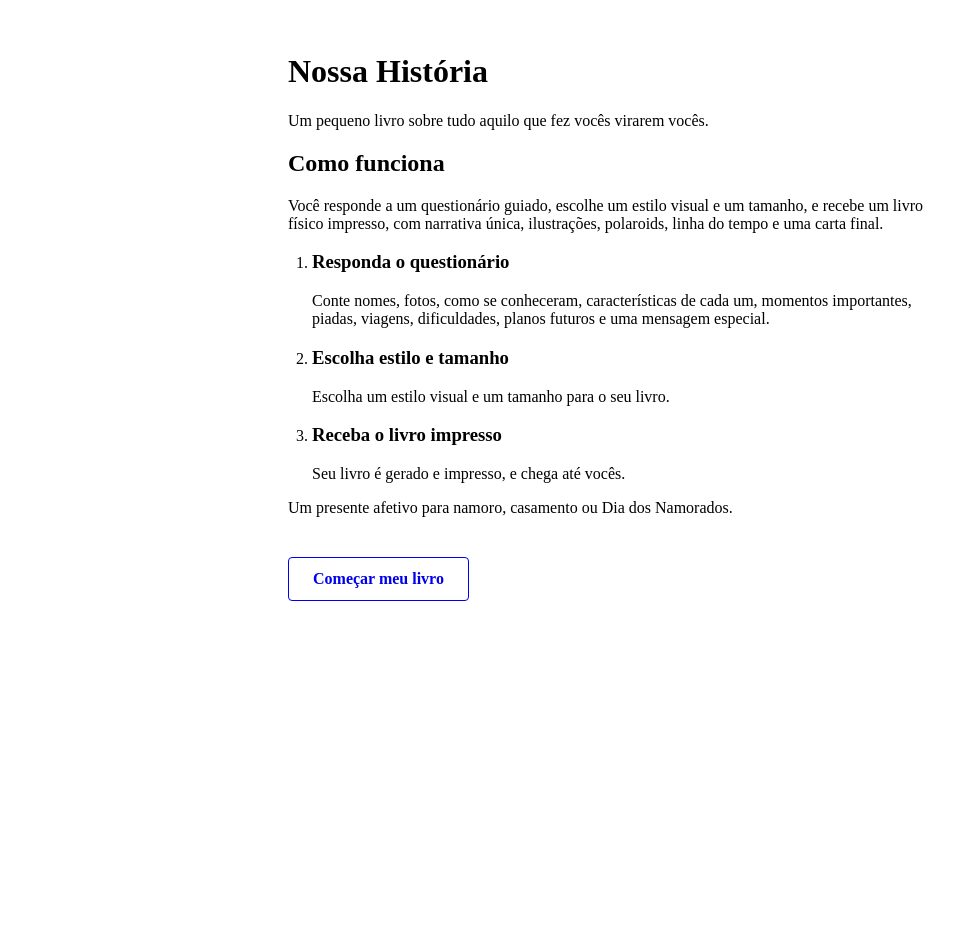
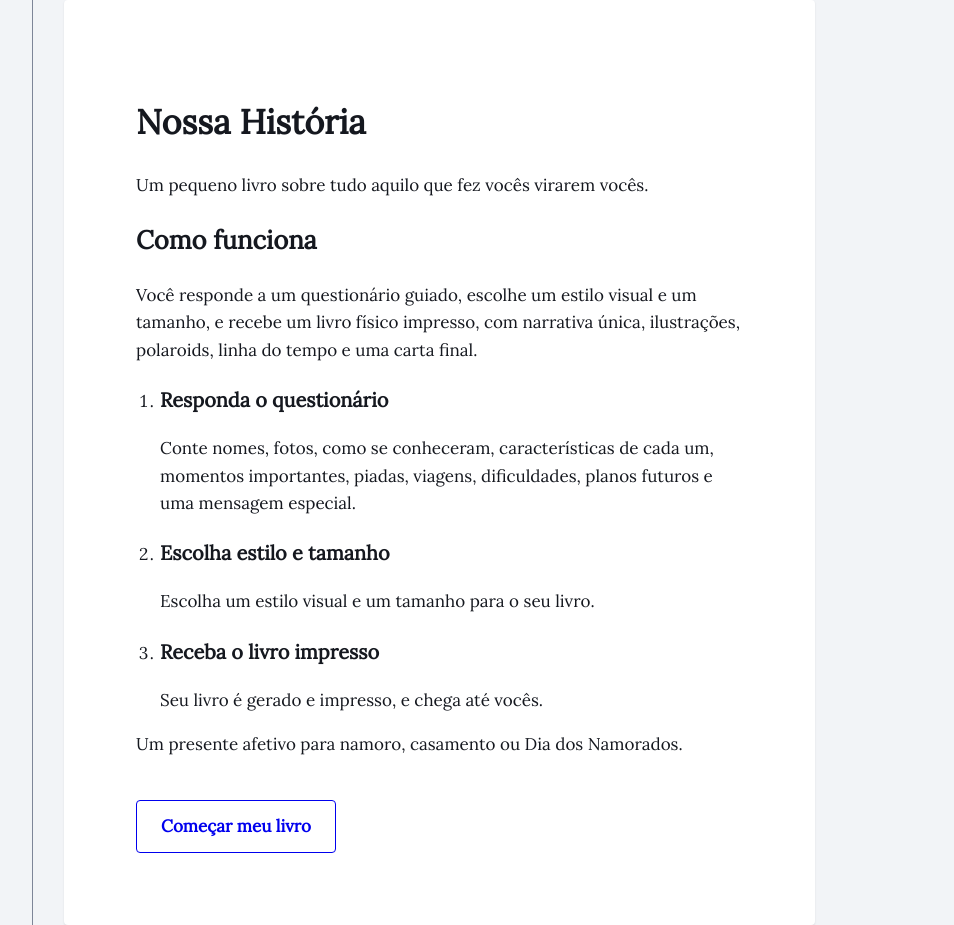
Before and after one commit to Marcelo-Has/personal-gift-project, a SvelteKit app: page / in a window 1280 px wide. Shown: the whole page, without its empty margins (32-986 px from the left). Before the commit the page ends 800 px from the top, so only its background shows below. Built offline with nearby package versions, Linux system fonts and the light colour scheme.

Commit message:
feat(#175): fontes auto-hospedadas, régua de margem e base de composição
Lora 400 e Archivo 800/wdth 87 auto-hospedadas via @fontsource; grid com
áreas margem/conteudo, régua de 1px em --border e a folha (surface-raised
+ elevation-1) no +layout.svelte raiz.

```diff
--- a/package.json
+++ b/package.json
@@ -49,6 +49,7 @@
 		"vitest": "^4.1.10"
 	},
 	"dependencies": {
+		"@fontsource-variable/archivo": "^5.3.0",
 		"@fontsource/lora": "^5.3.0",
 		"firebase": "^12.16.0",
 		"firebase-admin": "^14.2.0",
--- /dev/null
+++ b/src/lib/styles/fonts.css
@@ -0,0 +1,45 @@
+/*
+ * fonts.css — Lora 400 (voz do livro) e Archivo 800/wdth 87 (voz do sistema), §4.5/§13.
+ *
+ * Lora vem do pacote estático `@fontsource/lora` (já dependência, hoje só usada no PDF —
+ * `src/lib/generation-engine/pdf/render-shared.ts`); aqui é o mesmo pacote, agora também na Web.
+ *
+ * Archivo precisa do eixo `wdth` em 87, e o pacote estático `@fontsource/archivo` não expõe eixo
+ * nenhum (é pré-instanciado numa única largura). O pacote variável expõe `wdth` via o descritor
+ * `font-stretch`, mas nomeia a família `'Archivo Variable'` — se importássemos o CSS dele como
+ * vem, ela não bateria com `--font-sistema` (tokens.css, transcrito do `Fallback declarado` da
+ * §4.5, que diz `Archivo`). Por isso o @font-face abaixo é autoral, não importado: aponta para os
+ * MESMOS arquivos do pacote `@fontsource-variable/archivo`, mas com `font-family: 'Archivo'` (bate
+ * com o token) e os eixos `wght`/`wdth` FIXOS em 800/87% — a única combinação que este produto usa
+ * (§4.5, §4.1 tabela `caption`), então fixar em vez de expor a faixa inteira não é redução de
+ * escopo, é o que o contrato pede.
+ */
+
+@import '@fontsource/lora/400.css';
+
+@font-face {
+	font-family: 'Archivo';
+	font-style: normal;
+	font-display: swap;
+	font-weight: 800;
+	font-stretch: 87%;
+	src: url('@fontsource-variable/archivo/files/archivo-latin-wdth-normal.woff2')
+		format('woff2-variations');
+	unicode-range:
+		U+0000-00FF, U+0131, U+0152-0153, U+02BB-02BC, U+02C6, U+02DA, U+02DC, U+0304, U+0308, U+0329,
+		U+2000-206F, U+20AC, U+2122, U+2191, U+2193, U+2212, U+2215, U+FEFF, U+FFFD;
+}
+
+@font-face {
+	font-family: 'Archivo';
+	font-style: normal;
+	font-display: swap;
+	font-weight: 800;
+	font-stretch: 87%;
+	src: url('@fontsource-variable/archivo/files/archivo-latin-ext-wdth-normal.woff2')
+		format('woff2-variations');
+	unicode-range:
+		U+0100-02BA, U+02BD-02C5, U+02C7-02CC, U+02CE-02D7, U+02DD-02FF, U+0304, U+0308, U+0329,
+		U+1D00-1DBF, U+1E00-1E9F, U+1EF2-1EFF, U+2020, U+20A0-20AB, U+20AD-20C0, U+2113, U+2C60-2C7F,
+		U+A720-A7FF;
+}
--- /dev/null
+++ b/src/lib/styles/global.css
@@ -0,0 +1,26 @@
+/*
+ * global.css — a base de composição (§6): `--surface` como fundo, tinta `--foreground`, a voz do
+ * livro como tipografia default, e o anel de foco global da §11/§12. Sem seletor de componente —
+ * isso é folha de estilo, o resto da UI é escopado por arquivo `.svelte`.
+ */
+
+html {
+	background: var(--surface);
+	color-scheme: light;
+}
+
+body {
+	margin: 0;
+	min-height: 100dvh;
+	background: var(--surface);
+	color: var(--foreground);
+	font-family: var(--font-livro);
+	font-size: var(--text-body);
+	line-height: var(--leading-body);
+}
+
+/* §11/§12 — o anel de foco vale para todo controle desde o primeiro commit (anti-pattern 55). */
+:focus-visible {
+	outline: 2px solid var(--focus);
+	outline-offset: 2px;
+}
--- a/src/routes/+layout.svelte
+++ b/src/routes/+layout.svelte
@@ -3,8 +3,102 @@
 	// é o único ponto por onde TODA rota passa: token que não chega a uma rota vira `var()` sem
 	// valor, e `var()` sem valor é o pior modo de falha possível — silencioso e só no render.
 	import '$lib/styles/tokens.css';
+	import '$lib/styles/fonts.css';
+	import '$lib/styles/global.css';
 
 	let { children } = $props();
 </script>
 
-{@render children()}
+<div class="pagina">
+	<div class="regua" aria-hidden="true"></div>
+	<div class="grade">
+		<div class="margem"></div>
+		<div class="folha">
+			{@render children()}
+		</div>
+	</div>
+</div>
+
+<style>
+	/*
+	 * A assinatura visual (§3) e a base de composição (§6). Vive aqui, no layout raiz, porque é o
+	 * único lugar por onde toda rota passa — a régua tem de aparecer em toda tela do produto, não
+	 * só nas que a instanciam de propósito.
+	 */
+
+	.pagina {
+		position: relative;
+	}
+
+	/*
+	 * A régua: uma linha de 1px em `--border`, contínua do topo ao rodapé de TODA a tela — não só
+	 * da primeira dobra. `position: absolute` com `top`/`bottom` a 0 dentro do `.pagina` relativo
+	 * cresce com o conteúdo (o `height: auto` do `.pagina` é decidido pelo fluxo normal antes de um
+	 * elemento fora do fluxo entrar, então a régua sempre alcança o rodapé real da página, curta ou
+	 * longa). `width: 1px` não é espaçamento nem cor — não tem token dedicado (D-085 item 10).
+	 */
+	.regua {
+		position: absolute;
+		top: 0;
+		bottom: 0;
+		left: var(--space-md);
+		width: 1px;
+		background: var(--border);
+		pointer-events: none;
+	}
+
+	@media (min-width: 768px) {
+		.regua {
+			left: var(--space-2xl);
+		}
+	}
+
+	/*
+	 * §6 — grid com áreas nomeadas. No 375 as duas áreas empilham (a voz do sistema muda de EIXO
+	 * para acima do bloco, §3); a partir de 768 a régua ganha coluna própria e `margem` fica à
+	 * esquerda de `conteudo`, na horizontal do que ela rotula.
+	 */
+	.grade {
+		display: grid;
+		grid-template-columns: 1fr;
+		grid-template-areas: 'margem' 'conteudo';
+	}
+
+	@media (min-width: 768px) {
+		.grade {
+			grid-template-columns: var(--space-2xl) 1fr;
+			grid-template-areas: 'margem conteudo';
+		}
+	}
+
+	/* A voz do sistema (§3): rótulo, contagem de passo, ajuda — as páginas seguintes preenchem. */
+	.margem {
+		grid-area: margem;
+		font-family: var(--font-sistema);
+		font-weight: var(--weight-sistema);
+		font-stretch: var(--font-stretch-sistema);
+		font-size: var(--text-caption);
+		line-height: var(--leading-caption);
+	}
+
+	/*
+	 * A folha (§4.1, §4.4): a única camada real — `surface-raised` com `elevation-1`, sem borda.
+	 * `margin-inline-start` afasta o conteúdo da régua (nunca a cruza); `max-width` trava a coluna
+	 * de leitura em `--medida-leitura` mesmo em 1280, onde o espaço extra vira margem (§10).
+	 */
+	.folha {
+		grid-area: conteudo;
+		margin-inline-start: var(--space-lg);
+		max-width: var(--medida-leitura);
+		padding: var(--space-md);
+		background: var(--surface-raised);
+		border-radius: var(--radius-md);
+		box-shadow: var(--elevation-1);
+	}
+
+	@media (min-width: 768px) {
+		.folha {
+			padding: var(--space-xl);
+		}
+	}
+</style>
```
Also changed, not shown: src/lib/styles/tokens.css, 2 other files (tests, documents, lock files or other folders).
